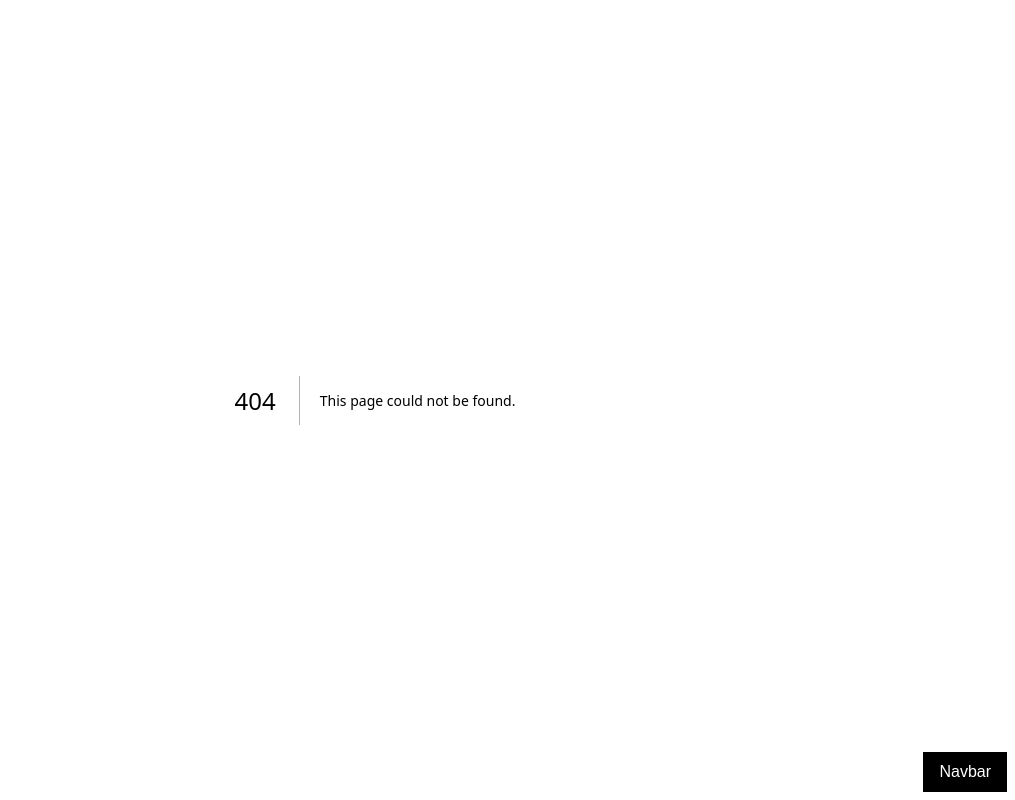
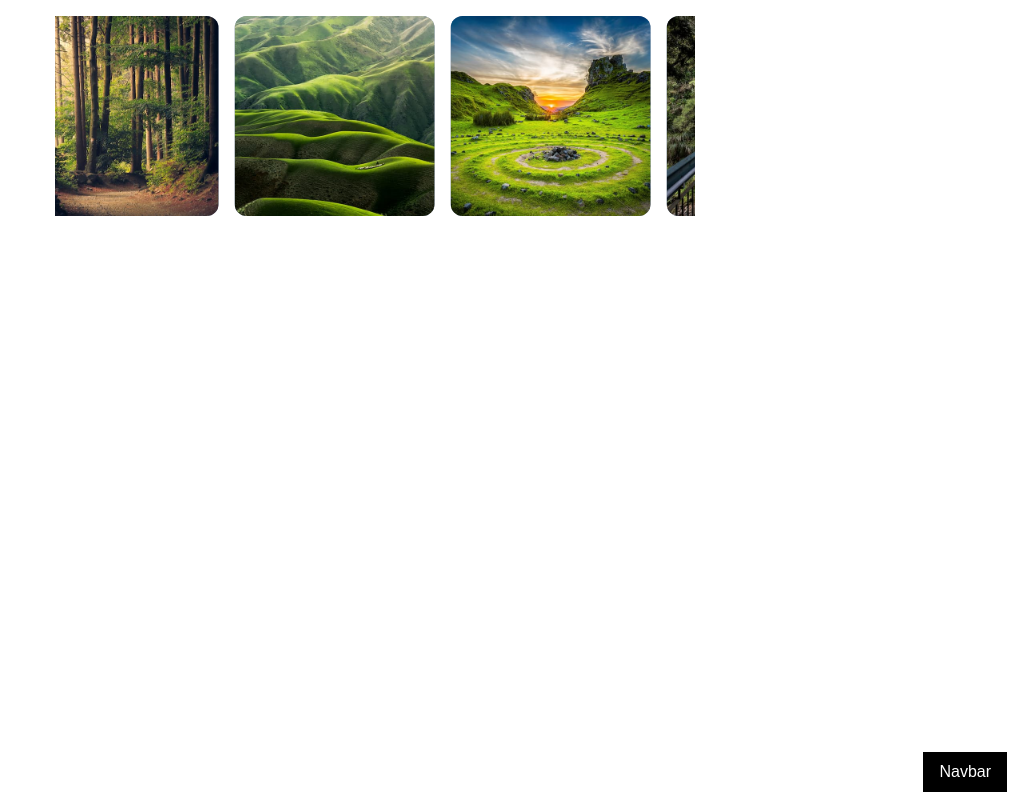
Before and after one commit to Ayusht0mar/components, a Next.js app: page /imagemarquee in a window 1280 px wide. Before the commit this address had no page. Shown: the whole page, without its empty margins (265-1280 px from the left). Built offline with nearby package versions, Linux system fonts and the light colour scheme.

Commit message:
imagemarquee component created

```diff
--- /dev/null
+++ b/src/app/(components)/imagemarquee/page.tsx
@@ -0,0 +1,12 @@
+import ImageMarquee from "@/components/ImageMarquee/ImageMarquee";
+
+const ImageMarqueePage = () => {
+    return (
+        <div>
+            <ImageMarquee/>
+
+        </div>
+     );
+}
+
+export default ImageMarqueePage;
```
